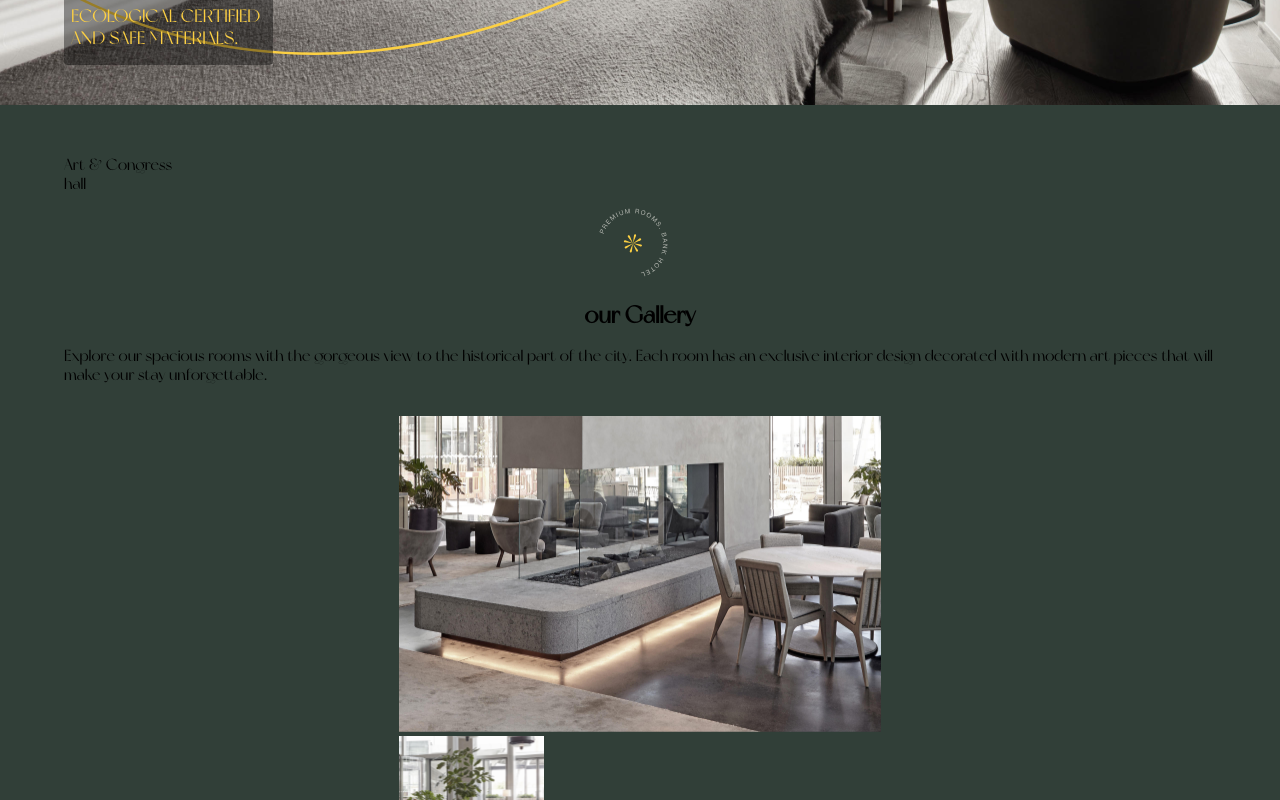
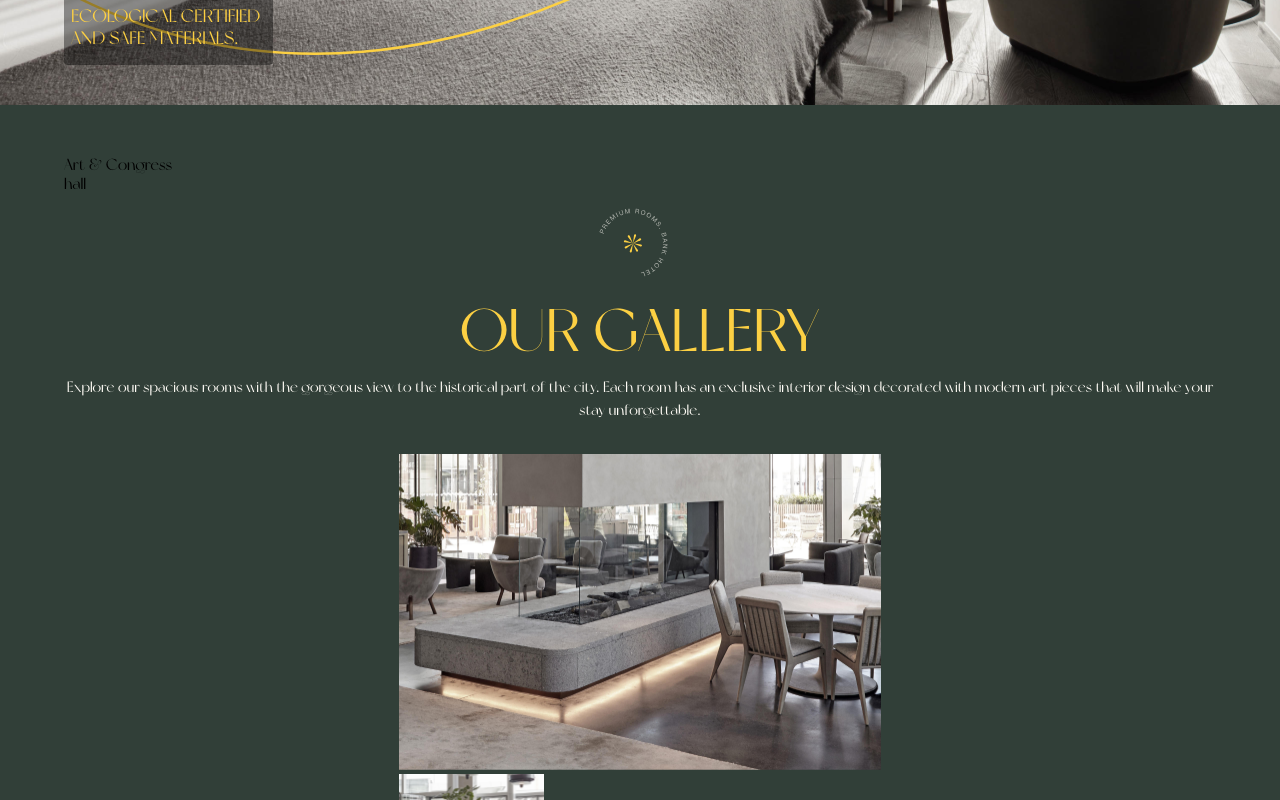
Before and after one commit to gift56/Fullstack-HotelWebsite, a React (Create React App) app: page / in a window 1280 px wide. Shown: the part 5258-6058 px from the top of the page. Built offline with nearby package versions, Linux system fonts and the light colour scheme.

Commit message:
stying text

```diff
--- a/src/styles/gallery.styled.js
+++ b/src/styles/gallery.styled.js
@@ -29,6 +29,22 @@ export const GalleryTitle = styled.div`
   justify-content: center;
   align-items: center;
   gap: 1rem;
+  h2 {
+    color: ${({ theme }) => theme.spanText};
+    font-weight: 400;
+    font-size: 60px;
+    line-height: 60px;
+    text-align: center;
+    text-transform: uppercase;
+  }
+  p {
+    color: ${({ theme }) => theme.whiteColor};
+    font-style: normal;
+    font-weight: 400;
+    font-size: 15px;
+    line-height: 23px;
+    text-align: center;
+  }
 `;
 
 export const GalleryrightSide = styled.div``;
```
